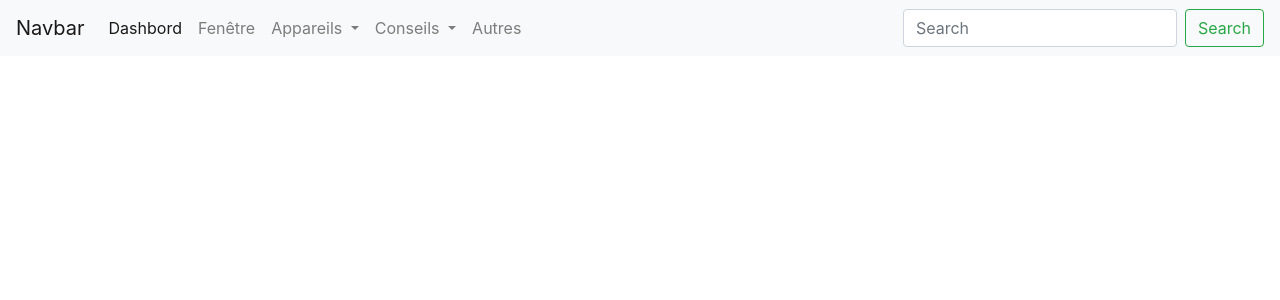
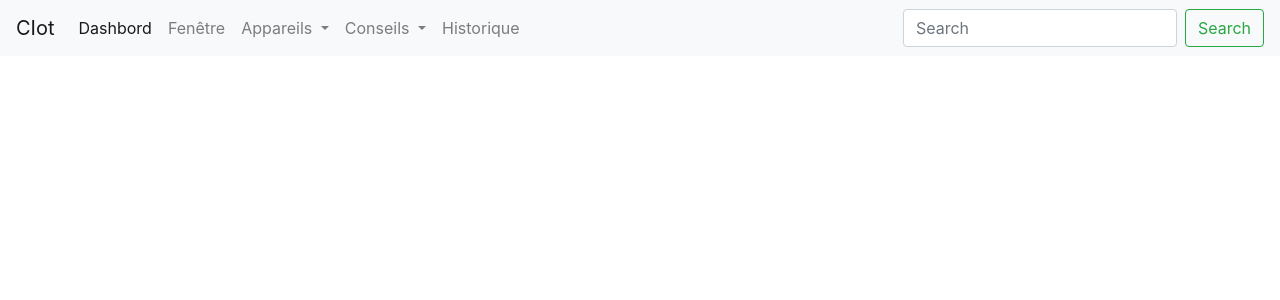
Before and after one commit to varioti/labo-iot, a Flask app: page / in a window 1280 px wide. Shown: the top 300 px of the page. Run offline with Flask 2, Linux system fonts and the light colour scheme; some libraries are stand-ins or nearby versions.

Commit message:
màj barre de navigation + bdd

```diff
--- a/app/__init__.py
+++ b/app/__init__.py
@@ -1,10 +1,13 @@
+import pytest as pytest
 from flask import Flask
-from flask_sqlalchemy import SQLAlchemy
+
 from config import Config
 
 app = Flask(__name__)
+
 app.config.from_object(Config)
 
+from flask_sqlalchemy import SQLAlchemy
 db = SQLAlchemy(app)
 
 from app import routes
--- a/app/routes.py
+++ b/app/routes.py
@@ -1,7 +1,10 @@
-from flask import render_template, redirect
+from flask import render_template, redirect, Flask
 from flask import url_for, request
 
+
 from app import app
+
+from app import db
 
 
 ##########
@@ -25,5 +28,6 @@ def window(state=False):
 #######
 # RUN #
 #######
+
 if __name__ == "__main__":
     app.run()
--- a/app/templates/index.html
+++ b/app/templates/index.html
@@ -8,51 +8,51 @@
           crossorigin="anonymous">
 </head>
 <body>
-<!--
-<nav class="navbar navbar-expand-lg navbar-dark bg-dark">
-  <a class="navbar-brand" href="#">CUISINE</a>
-  <a class="navbar-item" href="/window">FENÊTRE</a>
-    <a class="navbar-item" href="/advice">CONSEILS</a>
-</nav>
--->
+
     <nav class="navbar navbar-expand-lg navbar-light bg-light">
-  <a class="navbar-brand" href="#">Navbar</a>
-  <button class="navbar-toggler" type="button" data-toggle="collapse" data-target="#navbarSupportedContent" aria-controls="navbarSupportedContent" aria-expanded="false" aria-label="Toggle navigation">
+        <a class="navbar-brand" href="#">CIot</a>
+        <button class="navbar-toggler" type="button" data-toggle="collapse" data-target="#navbarSupportedContent"
+                aria-controls="navbarSupportedContent" aria-expanded="false" aria-label="Toggle navigation">
             <span class="navbar-toggler-icon"></span>
         </button>
 
         <div class="collapse navbar-collapse" id="navbarSupportedContent">
             <ul class="navbar-nav mr-auto">
                 <li class="nav-item active">
-        <a class="nav-link" href="#">Dashbord <span class="sr-only">(current)</span></a>
+                    <a class="nav-link" href="/">Dashbord <span class="sr-only">(current)</span></a>
                 </li>
                 <li class="nav-item">
                     <a class="nav-link" href="/window">Fenêtre</a>
                 </li>
                 <li class="nav-item dropdown">
-        <a class="nav-link dropdown-toggle" href="#" id="navbarDropdown" role="button" data-toggle="dropdown" aria-haspopup="true" aria-expanded="false">
+                    <a class="nav-link dropdown-toggle" href="#" id="navbarDropdown" role="button" data-toggle="dropdown"
+                       aria-haspopup="true" aria-expanded="false">
                         Appareils
                     </a>
                     <div class="dropdown-menu" aria-labelledby="navbarDropdown">
                         <a class="dropdown-item" href="#">Micro-onde</a>
                         <a class="dropdown-item" href="#">Four</a>
+                        <a class="dropdown-item" href="#">Plaques de Cuisson</a>
+                        <a class="dropdown-item" href="#">Eau</a>
                         <div class="dropdown-divider"></div>
-          <a class="dropdown-item" href="#">Something else here</a>
+                        <a class="dropdown-item" href="#">Ampoule</a>
                     </div>
                 </li>
                 <li class="nav-item dropdown">
-        <a class="nav-link dropdown-toggle" href="#" id="navbarDropdown" role="button" data-toggle="dropdown" aria-haspopup="true" aria-expanded="false">
+                    <a class="nav-link dropdown-toggle" href="#" id="navbarDropdown" role="button" data-toggle="dropdown"
+                       aria-haspopup="true" aria-expanded="false">
                         Conseils
                     </a>
                     <div class="dropdown-menu" aria-labelledby="navbarDropdown">
                         <a class="dropdown-item" href="#">Consommation</a>
                         <a class="dropdown-item" href="#">Achat</a>
+                         <a class="dropdown-item" href="#">Action</a>
                         <div class="dropdown-divider"></div>
-          <a class="dropdown-item" href="#">Something else here</a>
+                        <a class="dropdown-item" href="#">Autres</a>
                     </div>
                 </li>
                 <li class="nav-item">
-        <a class="nav-link " href="#">Autres</a>
+                    <a class="nav-link " href="#">Historique</a>
                 </li>
             </ul>
             <form class="form-inline my-2 my-lg-0">
@@ -62,7 +62,9 @@
         </div>
     </nav>
 
-    {% block content %} {% endblock %}
+    {% block content %}
+
+    {% endblock %}
     <!-- jQuery first, then Popper.js, then Bootstrap JS -->
     <script src="https://code.jquery.com/jquery-3.4.1.slim.min.js"
             integrity="sha384-J6qa4849blE2+poT4WnyKhv5vZF5SrPo0iEjwBvKU7imGFAV0wwj1yYfoRSJoZ+n"
```
Also changed, not shown: app/models.py (+26 -2 lines). Lines whose indentation alone changed are shown as unchanged.
